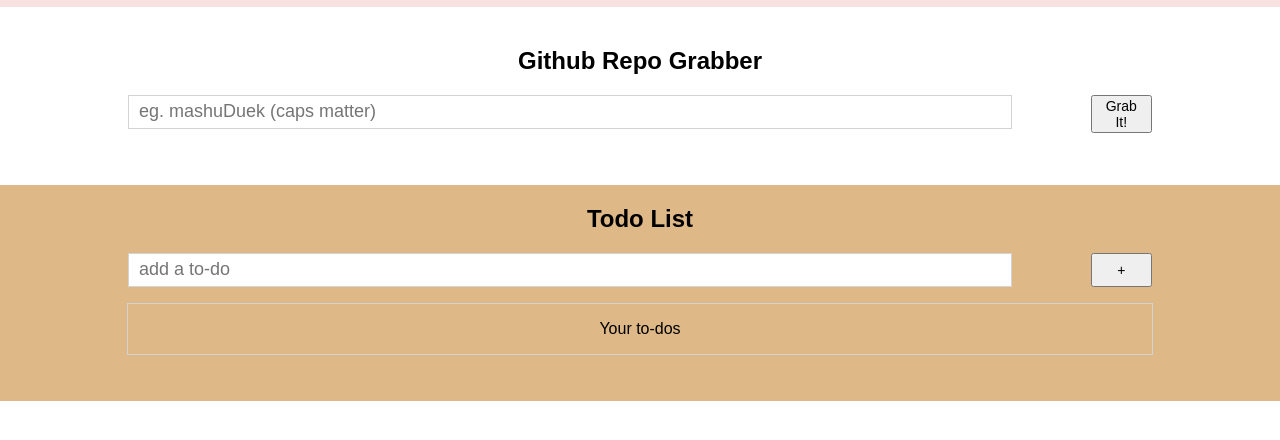
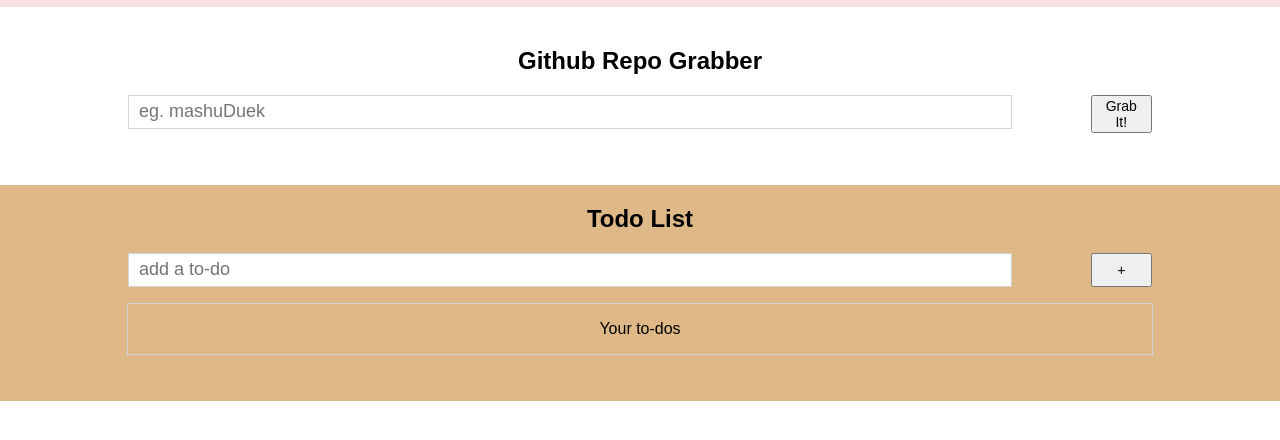
Before and after one commit to mashuDuek/DOMesticate, a plain HTML site: page index.html in a window 1280 px wide. Shown: the part 68-508 px from the top of the page. Drawn offline with Linux system fonts and the light colour scheme.

Commit message:
fix placeholder

```diff
--- a/index.html
+++ b/index.html
@@ -33,7 +33,7 @@
           <div class="github">
             <h2>Github Repo Grabber</h2>
             <form class="github-form">
-              <input class="github-input" type="text" placeholder="eg. mashuDuek (caps matter)">
+              <input class="github-input" type="text" placeholder="eg. mashuDuek">
               </input>
               <button>Grab It!</button>
             </form>
```
